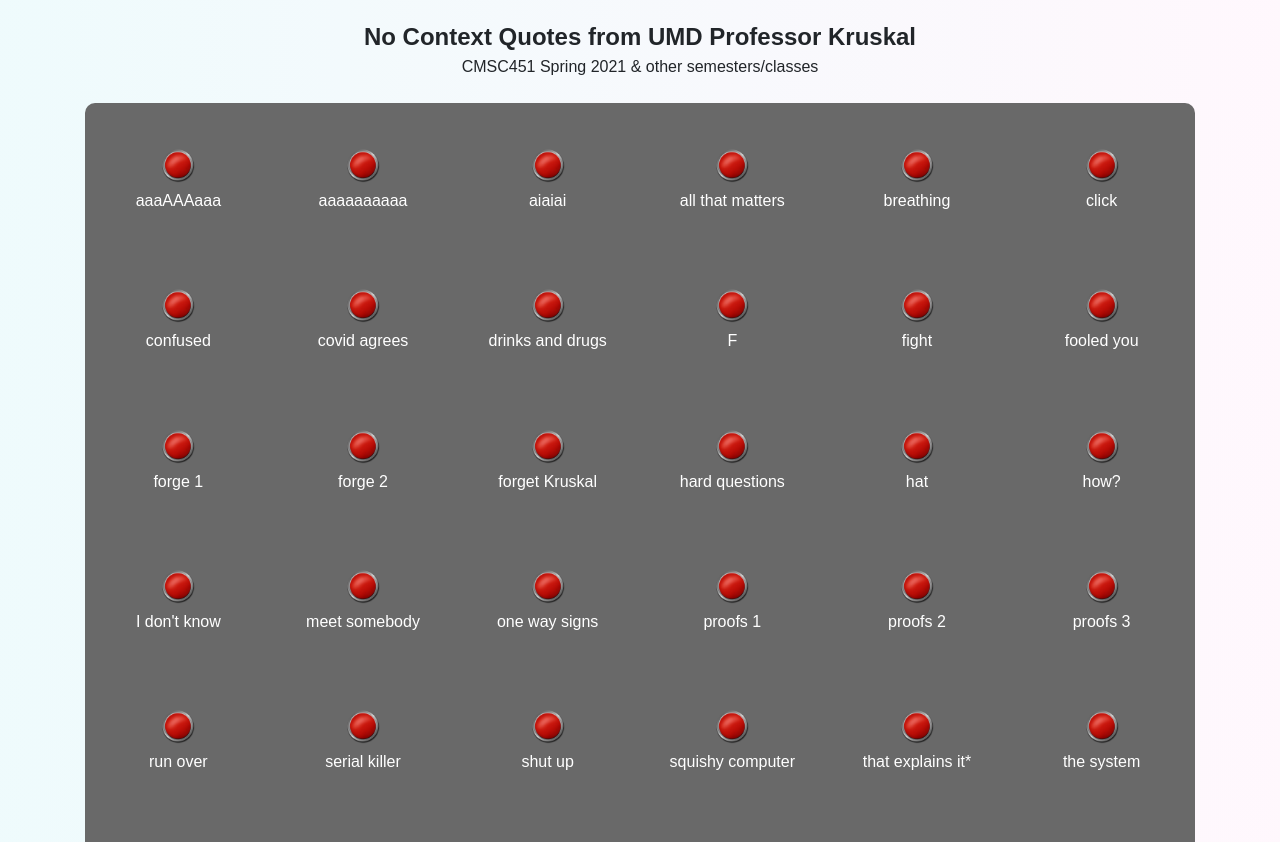
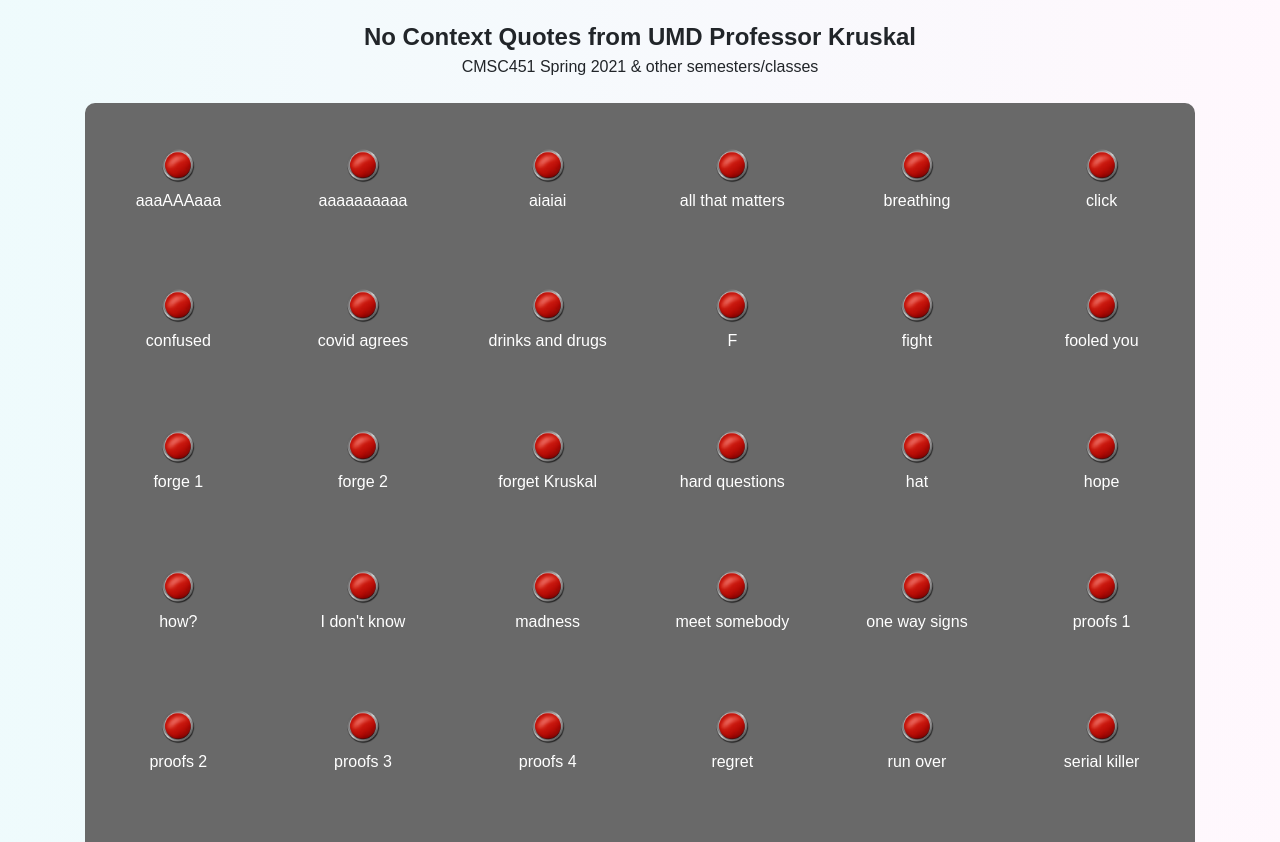
Before and after one commit to camelfantasy/camelfantasy.github.io, a plain HTML site: page kruskal-quotes.html in a window 1280 px wide. Shown: the part 61-903 px from the top of the page. Drawn offline with nearby package versions, Linux system fonts and the light colour scheme.

Commit message:
more quotes

```diff
--- a/kruskal-quotes.html
+++ b/kruskal-quotes.html
@@ -111,6 +111,10 @@
                 {name:"the system", file:'TheSystem.m4a'},
                 {name:"that explains it*", file:'ExplainsIt.m4a'},
                 {name:"why", file:'why.m4a'},
+                {name:"hope", file:'Hope.m4a'},
+                {name:"regret", file:'Regret.m4a'},
+                {name:"proofs 4", file:'Proofs4.m4a'},
+                {name:"madness", file:'methodicalmadness.m4a'},
             ];
             quotes.sort(function (a, b) {
                 if (a.name.toLowerCase() < b.name.toLowerCase()) {return -1;}
```
Also changed, not shown: 4 other files.
